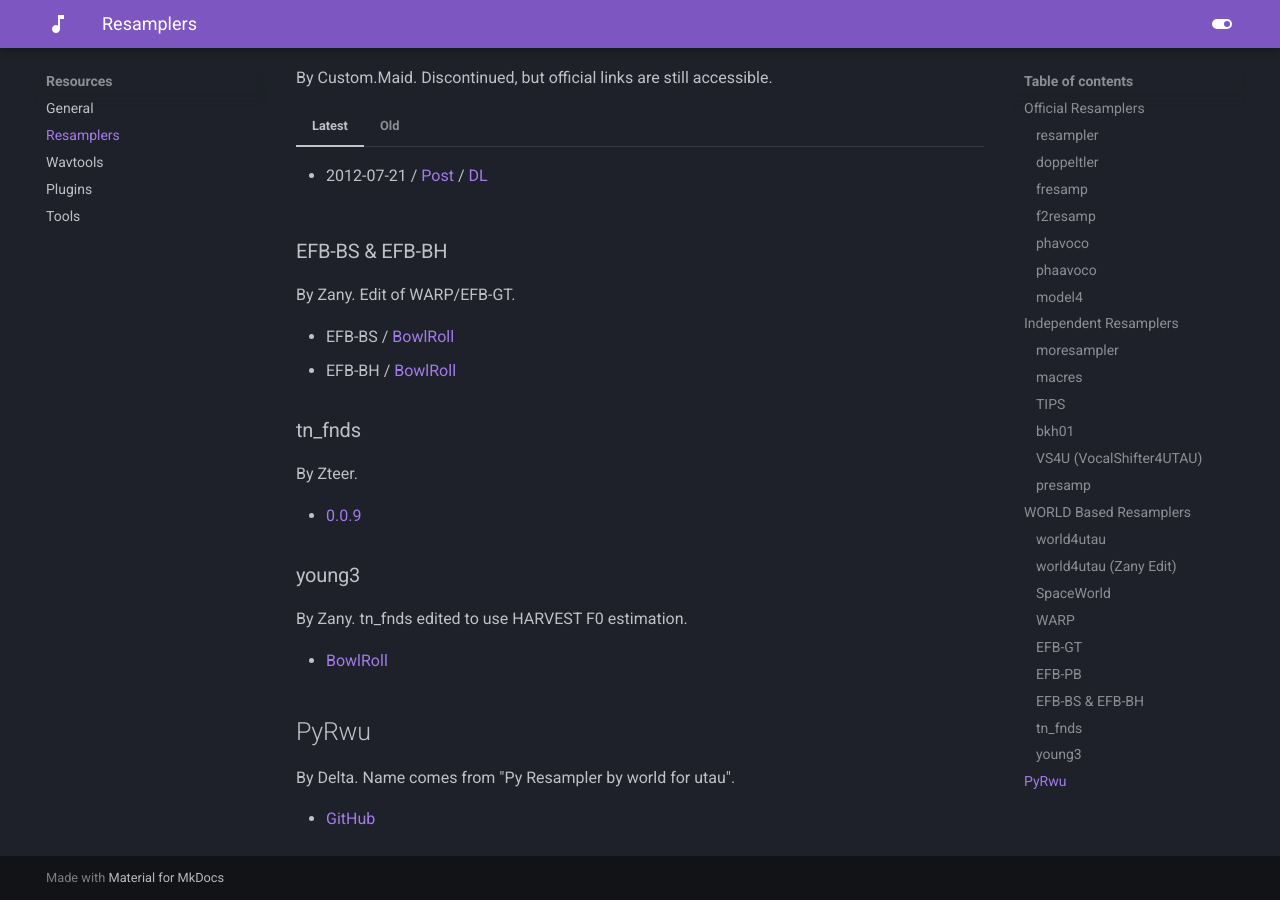
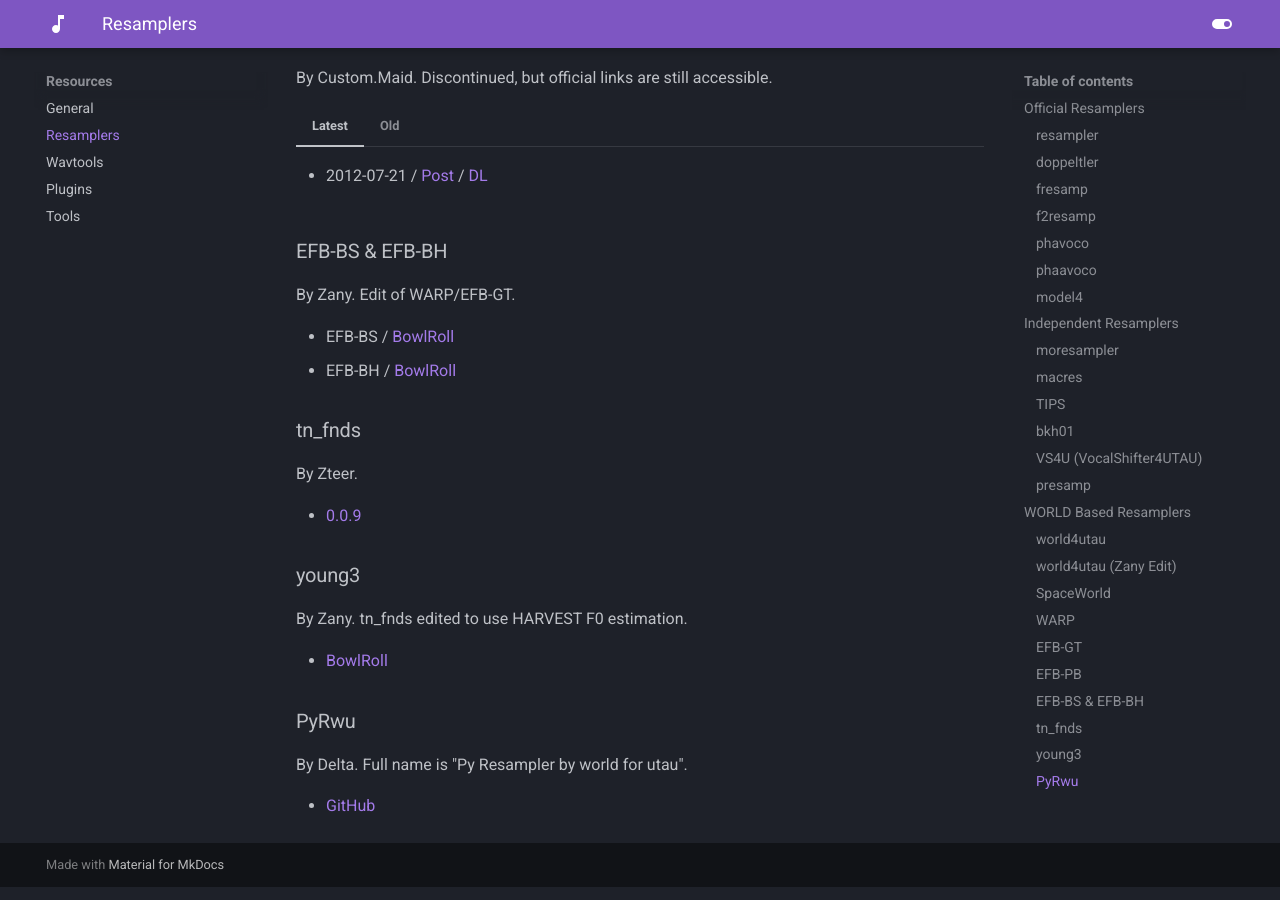
Before and after one commit to nagotown/utau.info, an MkDocs documentation site: the page built from docs/resources/resamplers.md, in a window 1280 px wide and 900 px high, scrolled down 3574 px. Built offline with MkDocs 1.6.1 and Material for MkDocs 9.7.7, drawn with Linux system fonts in a browser that asks for light colours.

Commit message:
Update plugins, resamplers, tools, Add reclists page

```diff
--- a/docs/resources/resamplers.md
+++ b/docs/resources/resamplers.md
@@ -150,7 +150,7 @@ By Zany. tn_fnds edited to use HARVEST F0 estimation.
 
 - [BowlRoll](https://bowlroll.net/file/203018)
 
-## PyRwu
-By Delta. Name comes from "Py Resampler by world for utau".
+### PyRwu
+By Delta. Full name is "Py Resampler by world for utau".
 
 - [GitHub](https://github.com/delta-kimigatame/PyRwu)
```
Also changed, not shown: docs/resources/plugins.md (+6 -1 lines), docs/resources/reclists.md (added, +15 -0 lines), docs/resources/tools.md (+7 -2 lines).
